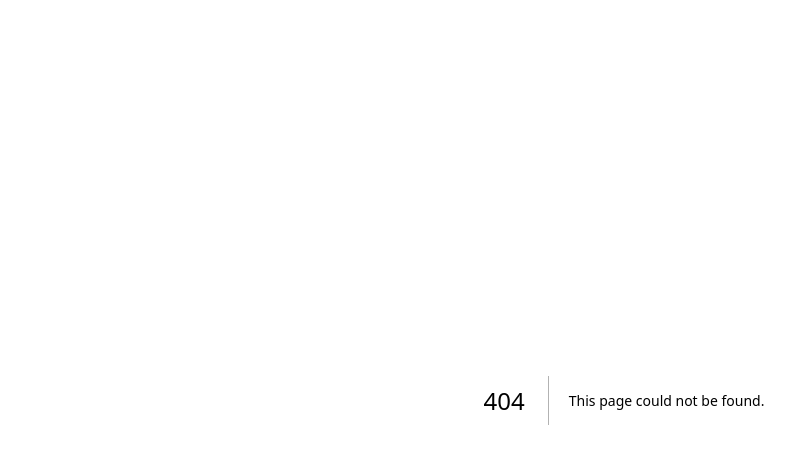
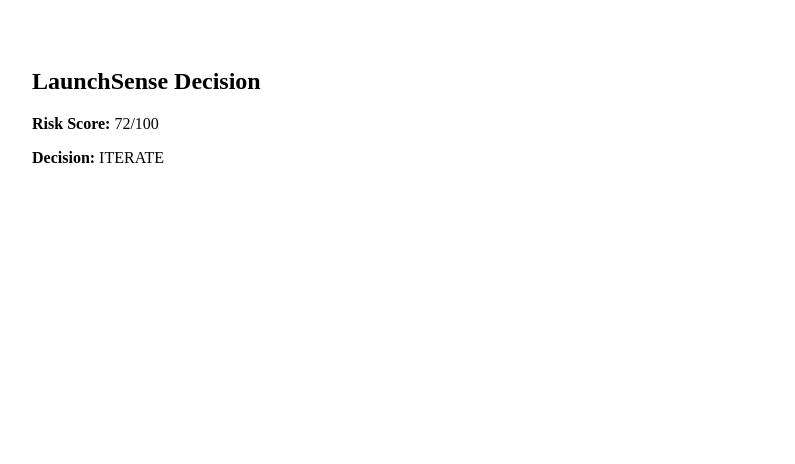
Before and after one commit to ashish98765/launchsense, a Next.js app in the folder frontend/: page /result in a window 1280 px wide. Before the commit this address had no page. Shown: the top 464 px of the page, without its empty margins (16-811 px from the left). Built offline with nearby package versions, Linux system fonts and the light colour scheme.

Commit message:
Create result.js

```diff
--- /dev/null
+++ b/frontend/pages/result.js
@@ -0,0 +1,20 @@
+export default function Result() {
+  const riskScore = 72;
+  const decision = "ITERATE"; // GO | ITERATE | KILL
+
+  return (
+    <div style={{ padding: 40 }}>
+      <h2>LaunchSense Decision</h2>
+
+      <p><strong>Risk Score:</strong> {riskScore}/100</p>
+      <p><strong>Decision:</strong> {decision}</p>
+
+      {decision === "KILL" && (
+        <div style={{ color: "red", marginTop: 20 }}>
+          <strong>⚠ Kill Mode Locked</strong>
+          <p>This decision is irreversible.</p>
+        </div>
+      )}
+    </div>
+  );
+}
```
